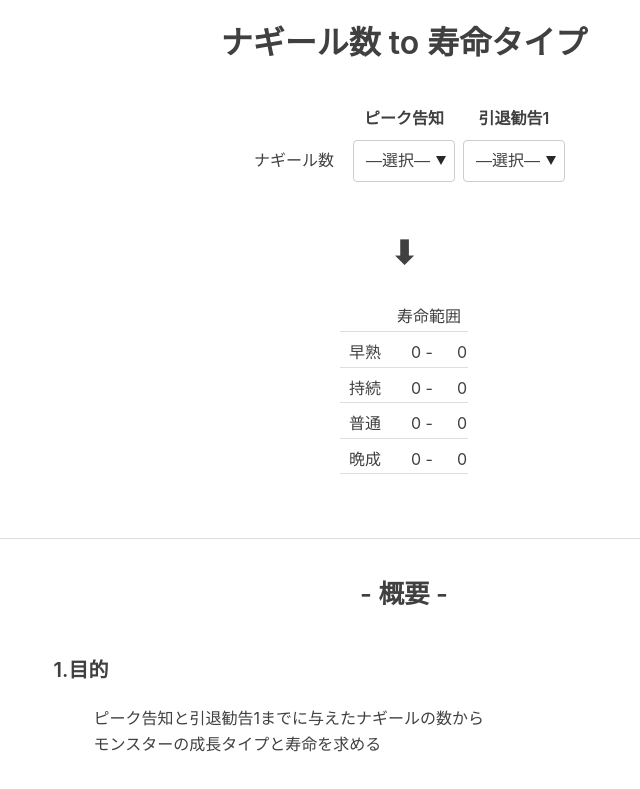
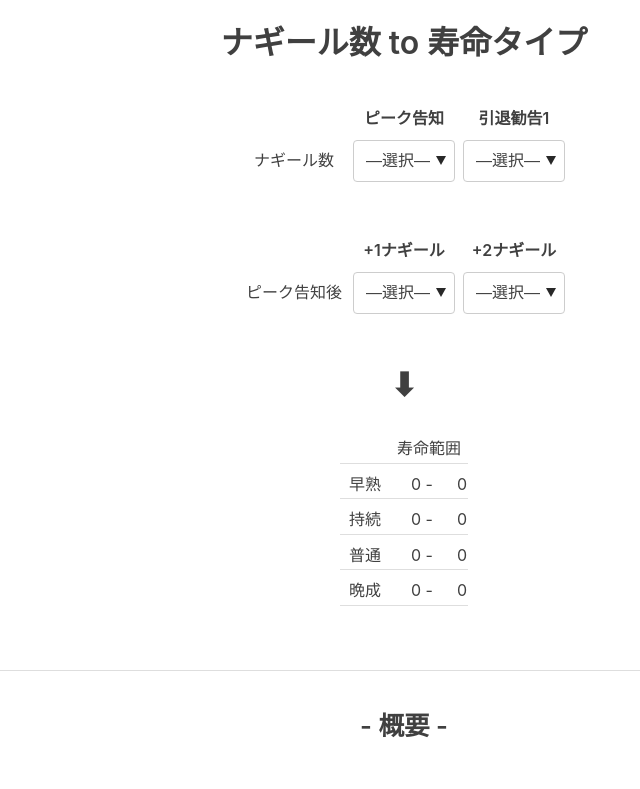
Before and after one commit to Jonnifer-R/MF2_Nagir_to_LifeTIme, a React (Create React App) app in the folder nagir-life/: page / in a window 1280 px wide. Shown: the top 789 px of the page, without its empty margins (236-876 px from the left). Built offline with nearby package versions, Linux system fonts and the light colour scheme.

Commit message:
create form for judge type 早熟 and 持続
select phase5 and peak and postPeak to judge type.

```diff
--- a/nagir-life/src/App.js
+++ b/nagir-life/src/App.js
@@ -7,9 +7,32 @@ class App extends Component {
   state = {
     peak: 0,
     retire: 0,
+    peakAnd1: 0,
+    peakAnd2: 0,
   }
 
   setStateValue = (name, value) => {
+    if(name === "peakAnd1" || name === "peakAnd2"){
+      if(parseInt(value) === 0){
+        this.setState({
+          [name]: 0
+        })
+
+        return ;
+      }
+      if(value === "phase5" || value === "peak" || value === "postPeak" ){
+        this.setState({
+          [name]: value
+        })
+
+        return ;
+      }else{
+        console.log("Error: Bad peakAndNum value")
+
+        return ;
+      }
+    }
+
     if(name === "peak" && value.includes("x")){
       //ピーク告知なし
       switch(value){
@@ -34,13 +57,9 @@ class App extends Component {
       return ;
     }
 
-    if(name === "peak"){
+    if(name === "peak" || name === "retire"){
       this.setState({
-        peak: num
-      })
-    }else if(name ==="retire"){
-      this.setState({
-        retire: num
+        [name]: num
       })
     }else{
       console.log("Error: Bad label name")
@@ -64,9 +83,22 @@ class App extends Component {
           <InputForm name="retire" change={this.setStateValue} />
         </div>
 
+        <p />
+
+        <div className="inline-block">
+          ピーク告知後
+        </div>
+        <div className="inline-block">
+          <InputForm name="peakAnd1" change={this.setStateValue} />
+        </div>
+        <div className="inline-block">
+          <InputForm name="peakAnd2" change={this.setStateValue} />
+        </div>
+
         <h1 align="center">⬇</h1>
 
-        <Output peak={this.state.peak} retire={this.state.retire} />
+        <Output peak={this.state.peak} retire={this.state.retire}
+          peakAnd1={this.state.peakAnd1} peakAnd2={this.state.peakAnd2} />
 
         <Usage />
       </div>
--- a/nagir-life/src/InputForm.js
+++ b/nagir-life/src/InputForm.js
@@ -1,19 +1,22 @@
 import React, {Component} from "react";
 
-const ColtsMessage = (props) => {
+const BoxTitle = (props) => {
   const name = props.name
-  if(name === "peak"){
-    return "ピーク告知"
-  }else if(name === "retire"){
-    return "引退勧告1"
-  }else{
-    return "未定義"
+  switch(name){
+    case "peak":
+      return "ピーク告知"
+    case "retire":
+      return "引退勧告1"
+    case "peakAnd1":
+      return "+1ナギール"
+    case "peakAnd2":
+      return "+2ナギール"
+    default:
+      return "未定義";
   }
 }
 
-const NagirMenu = (props) => {
-  const name = props.name
-
+const NagirMenu = (name) => {
   const noneSelect = <option value='0' key='0'>―選択―</option>
   const peakLess = [
     <option value='x4' key='x4'>無し 4</option>,
@@ -35,6 +38,21 @@ const NagirMenu = (props) => {
   nagirMenu.unshift(noneSelect)
 
   return nagirMenu
+}
+
+const BoxMenu = (props) => {
+  const name = props.name
+
+  if(name==="peak" || name==="retire"){
+    return NagirMenu(name)
+  }
+
+  let menu = [<option value='0' key='0'>―選択―</option>]
+  menu.push(<option value='phase5' key='phase5'>5段階</option>)
+  menu.push(<option value='peak' key='peak'>ピーク</option>)
+  menu.push(<option value='postPeak' key='postPeak'>準ピーク</option>)
+
+  return menu
 }
 
 class InputForm extends Component {
@@ -59,10 +77,10 @@ class InputForm extends Component {
     return(
       <form>
         <label htmlFor={name}>
-          <ColtsMessage name={name} />
+          <BoxTitle name={name} />
         </label>
         <select id={name} onChange={this.handleChange}>
-          <NagirMenu name={name} />
+          <BoxMenu name={name} />
         </select>
       </form>
     )
```
